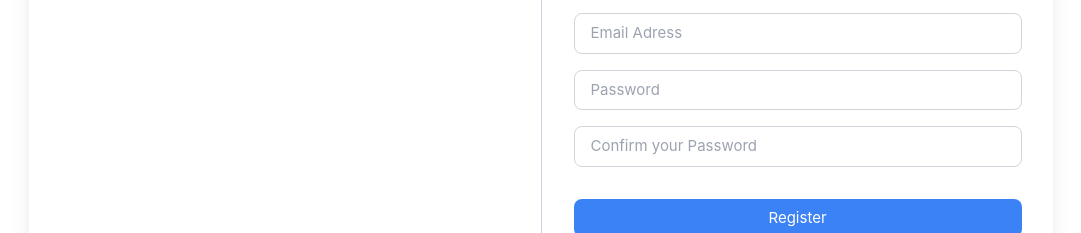
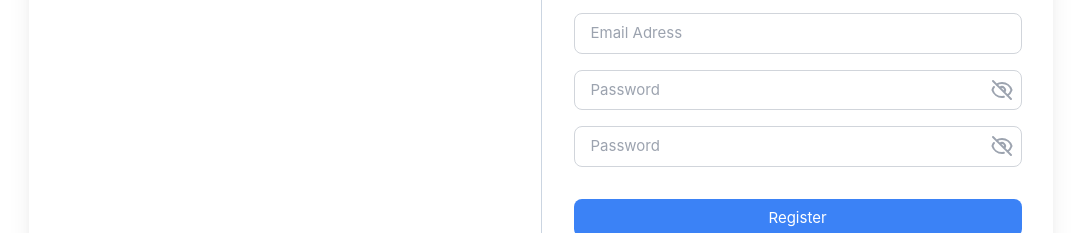
Before and after one commit to elionbehluli/lab1, a Vue app in the folder frontend/: page /register in a window 1280 px wide. Shown: the part 311-544 px from the top of the page, without its empty margins (99-1180 px from the left). Built offline with nearby package versions, Linux system fonts and the light colour scheme; no server answers.

Commit message:
feat: added dashboardview and route

```diff
--- a/frontend/src/components/NavBar.vue
+++ b/frontend/src/components/NavBar.vue
@@ -21,7 +21,7 @@
           </router-link>
         </div>
         <div class="flex space-x-4" v-else>
-          <router-link to="/login" class="text-white hover:text-gray-300">
+          <router-link to="/dashboard" class="text-white hover:text-gray-300">
             <button class="text-white hover:text-gray-300">Dashboard</button>
           </router-link>
           <div class="text-white hover:text-gray-300">
--- a/frontend/src/router/index.ts
+++ b/frontend/src/router/index.ts
@@ -5,6 +5,7 @@ import AboutView from '../views/AboutView.vue'
 import ServicesView from '@/views/ServicesView.vue'
 import CarsView from '@/views/CarsView.vue'
 import ContactView from '@/views/ContactView.vue'
+import DashboardView from '@/views/DashboardView.vue'
 import LoginView from '@/views/LoginView.vue'
 import RegisterView from '@/views/RegisterView.vue'
 import { useAuthStore } from '@/stores/useAuthStore'
@@ -36,6 +37,13 @@ const router = createRouter({
         requiresGuest: true
       },
       component: RegisterView
+    },
+    {
+      path: '/dashboard',
+      meta: {
+        requiresAuth: true
+      },
+      component: DashboardView
     }
   ]
 })
--- /dev/null
+++ b/frontend/src/views/DashboardView.vue
@@ -0,0 +1,13 @@
+<template>
+  <div class="flex flex-col items-center justify-center min-h-screen bg-gray-100">
+    <h1 class="text-3xl font-bold mb-4">Dashboard</h1>
+    <p class="text-lg text-gray-600">We are here to improve. Let's do our best!</p>
+    <button
+      class="mt-8 px-4 py-2 bg-blue-500 text-white rounded hover:bg-blue-600 focus:outline-none focus:bg-blue-600"
+    >
+      Get Started
+    </button>
+  </div>
+</template>
+
+<script lang="ts" setup></script>
--- a/frontend/src/views/LoginView.vue
+++ b/frontend/src/views/LoginView.vue
@@ -19,12 +19,56 @@
                 placeholder="Email Adress"
                 class="input-field"
               />
+              <div class="relative">
                 <input
                   v-model="form.password"
                   :type="showPasswordField ? 'text' : 'password'"
                   placeholder="Password"
                   class="input-field"
                 />
+                <button
+                  type="button"
+                  @click="showPasswordField = !showPasswordField"
+                  class="absolute inset-y-0 right-0 flex mt-2 items-start justify-center w-10 text-gray-400 hover:text-gray-600 focus:outline-none"
+                >
+                  <svg
+                    v-if="showPasswordField"
+                    class="w-6 h-6"
+                    fill="none"
+                    stroke="currentColor"
+                    viewBox="0 0 24 24"
+                    xmlns="http://www.w3.org/2000/svg"
+                  >
+                    <path
+                      stroke-linecap="round"
+                      stroke-linejoin="round"
+                      stroke-width="2"
+                      d="M15 12a3 3 0 11-6 0 3 3 0 016 0z"
+                    ></path>
+                    <path
+                      stroke-linecap="round"
+                      stroke-linejoin="round"
+                      stroke-width="2"
+                      d="M2.458 12C3.732 7.943 7.523 5 12 5c4.478 0 8.268 2.943 9.542 7-1.274 4.057-5.064 7-9.542 7-4.477 0-8.268-2.943-9.542-7z"
+                    ></path>
+                  </svg>
+                  <svg
+                    v-else
+                    class="w-6 h-6"
+                    fill="none"
+                    stroke="currentColor"
+                    viewBox="0 0 24 24"
+                    xmlns="http://www.w3.org/2000/svg"
+                  >
+                    <path
+                      stroke-linecap="round"
+                      stroke-linejoin="round"
+                      stroke-width="2"
+                      d="M13.875 18.825A10.05 10.05 0 0112 19c-4.478 0-8.268-2.943-9.543-7a9.97 9.97 0 011.563-3.029m5.858.908a3 3 0 114.243 4.243M9.878 9.878l4.242 4.242M9.88 9.88l-3.29-3.29m7.532 7.532l3.29 3.29M3 3l3.59 3.59m0 0A9.953 9.953 0 0112 5c4.478 0 8.268 2.943 9.543 7a10.025 10.025 0 01-4.132 5.411m0 0L21 21"
+                    ></path>
+                  </svg>
+                </button>
+              </div>
               <div class="mt-1 flex items-center justify-end">
                 <button
                   type="button"
--- a/frontend/src/views/RegisterView.vue
+++ b/frontend/src/views/RegisterView.vue
@@ -20,18 +20,106 @@
                 placeholder="Email Adress"
                 class="input-field"
               />
+              <div class="relative">
                 <input
                   v-model="form.password"
                   :type="showPasswordField ? 'text' : 'password'"
                   placeholder="Password"
                   class="input-field"
                 />
+                <button
+                  type="button"
+                  @click="showPasswordField = !showPasswordField"
+                  class="absolute inset-y-0 right-0 flex mt-2 items-start justify-center w-10 text-gray-400 hover:text-gray-600 focus:outline-none"
+                >
+                  <svg
+                    v-if="showPasswordField"
+                    class="w-6 h-6"
+                    fill="none"
+                    stroke="currentColor"
+                    viewBox="0 0 24 24"
+                    xmlns="http://www.w3.org/2000/svg"
+                  >
+                    <path
+                      stroke-linecap="round"
+                      stroke-linejoin="round"
+                      stroke-width="2"
+                      d="M15 12a3 3 0 11-6 0 3 3 0 016 0z"
+                    ></path>
+                    <path
+                      stroke-linecap="round"
+                      stroke-linejoin="round"
+                      stroke-width="2"
+                      d="M2.458 12C3.732 7.943 7.523 5 12 5c4.478 0 8.268 2.943 9.542 7-1.274 4.057-5.064 7-9.542 7-4.477 0-8.268-2.943-9.542-7z"
+                    ></path>
+                  </svg>
+                  <svg
+                    v-else
+                    class="w-6 h-6"
+                    fill="none"
+                    stroke="currentColor"
+                    viewBox="0 0 24 24"
+                    xmlns="http://www.w3.org/2000/svg"
+                  >
+                    <path
+                      stroke-linecap="round"
+                      stroke-linejoin="round"
+                      stroke-width="2"
+                      d="M13.875 18.825A10.05 10.05 0 0112 19c-4.478 0-8.268-2.943-9.543-7a9.97 9.97 0 011.563-3.029m5.858.908a3 3 0 114.243 4.243M9.878 9.878l4.242 4.242M9.88 9.88l-3.29-3.29m7.532 7.532l3.29 3.29M3 3l3.59 3.59m0 0A9.953 9.953 0 0112 5c4.478 0 8.268 2.943 9.543 7a10.025 10.025 0 01-4.132 5.411m0 0L21 21"
+                    ></path>
+                  </svg>
+                </button>
+              </div>
+              <div class="relative">
                 <input
                   v-model="form.password_confirmation"
                   :type="showPasswordField ? 'text' : 'password'"
-                placeholder="Confirm your Password"
+                  placeholder="Password"
                   class="input-field"
                 />
+                <button
+                  type="button"
+                  @click="showPasswordField = !showPasswordField"
+                  class="absolute inset-y-0 right-0 flex mt-2 items-start justify-center w-10 text-gray-400 hover:text-gray-600 focus:outline-none"
+                >
+                  <svg
+                    v-if="showPasswordField"
+                    class="w-6 h-6"
+                    fill="none"
+                    stroke="currentColor"
+                    viewBox="0 0 24 24"
+                    xmlns="http://www.w3.org/2000/svg"
+                  >
+                    <path
+                      stroke-linecap="round"
+                      stroke-linejoin="round"
+                      stroke-width="2"
+                      d="M15 12a3 3 0 11-6 0 3 3 0 016 0z"
+                    ></path>
+                    <path
+                      stroke-linecap="round"
+                      stroke-linejoin="round"
+                      stroke-width="2"
+                      d="M2.458 12C3.732 7.943 7.523 5 12 5c4.478 0 8.268 2.943 9.542 7-1.274 4.057-5.064 7-9.542 7-4.477 0-8.268-2.943-9.542-7z"
+                    ></path>
+                  </svg>
+                  <svg
+                    v-else
+                    class="w-6 h-6"
+                    fill="none"
+                    stroke="currentColor"
+                    viewBox="0 0 24 24"
+                    xmlns="http://www.w3.org/2000/svg"
+                  >
+                    <path
+                      stroke-linecap="round"
+                      stroke-linejoin="round"
+                      stroke-width="2"
+                      d="M13.875 18.825A10.05 10.05 0 0112 19c-4.478 0-8.268-2.943-9.543-7a9.97 9.97 0 011.563-3.029m5.858.908a3 3 0 114.243 4.243M9.878 9.878l4.242 4.242M9.88 9.88l-3.29-3.29m7.532 7.532l3.29 3.29M3 3l3.59 3.59m0 0A9.953 9.953 0 0112 5c4.478 0 8.268 2.943 9.543 7a10.025 10.025 0 01-4.132 5.411m0 0L21 21"
+                    ></path>
+                  </svg>
+                </button>
+              </div>
               <div class="flex flex-col space-y-4 pt-4">
                 <button type="submit" class="btn-primary">Register</button>
               </div>
```
Lines whose indentation alone changed are shown as unchanged.
